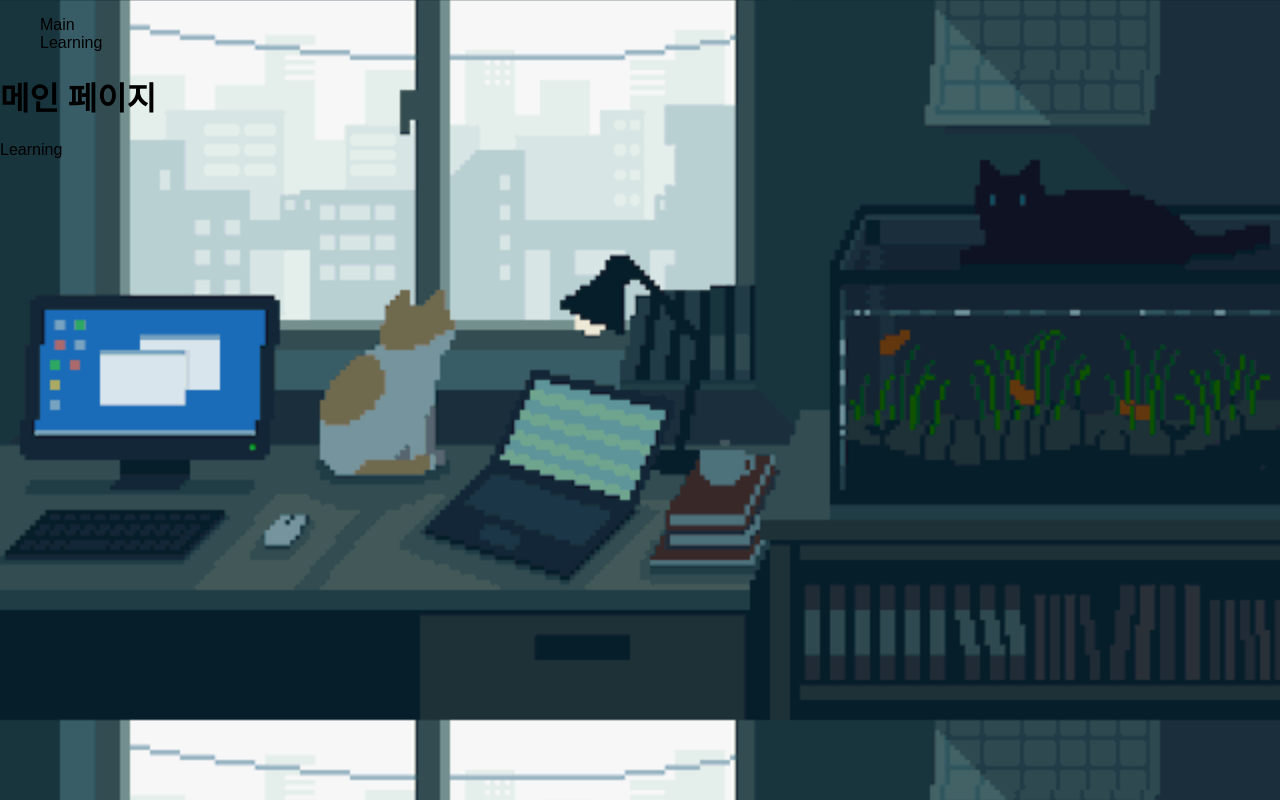
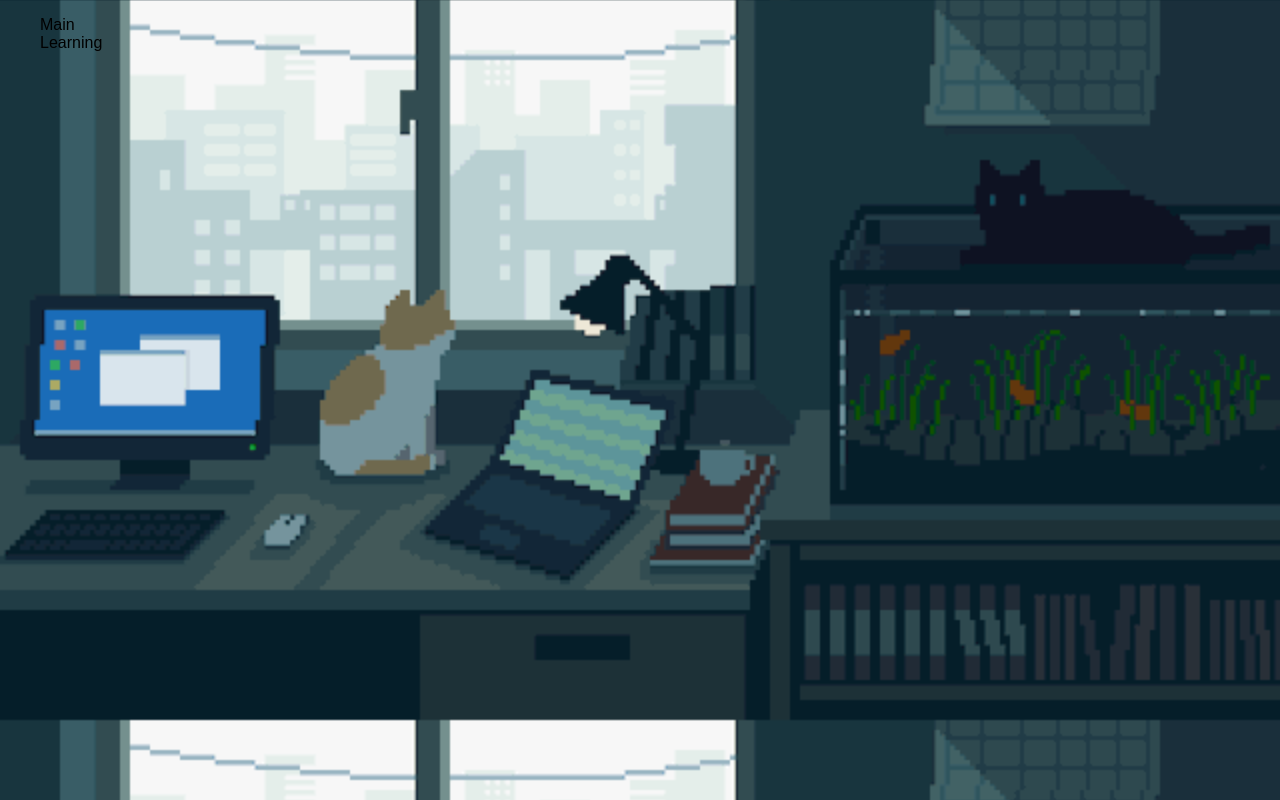
Before and after one commit to PANTS-GOORM/FrontEnd, a React (Create React App) app: page / in a window 1280 px wide. Built offline with nearby package versions, Linux system fonts and the light colour scheme; a web font is replaced by a local one.

Commit message:
🎨 입력창, 라이프 표시 컴포넌트로 분리

```diff
--- a/src/pages/MainPage/Main.tsx
+++ b/src/pages/MainPage/Main.tsx
@@ -2,12 +2,7 @@ import React from "react";
 import { Link } from "react-router-dom";
 
 function Main() {
-  return (
-    <div>
-      <h1>메인 페이지</h1>
-      <Link to="/learning">Learning</Link>
-    </div>
-  );
+  return <div>{/* <Link to="/learning">Learning</Link> */}</div>;
 }
 
 export default Main;
--- a/src/pages/PersonalTrainningPage/LearningPage.tsx
+++ b/src/pages/PersonalTrainningPage/LearningPage.tsx
@@ -2,11 +2,9 @@ import React, { useState } from "react";
 import VocabularyExplain from "../../components/features/Learning/VocabularyExplain/VocabularyExplain";
 import CurrentRound from "../../components/features/Learning/CurrentRound/CurrentRound";
 import ImageContent from "../../components/features/Learning/ImageContent/ImageContent";
-import heartImage from "../../assets/img/learning/heart.png";
 import AnswerInput from "../../components/features/Learning/AnswerInput/AnswerInput";
 
 const Learning: React.FC = () => {
-
   return (
     <div className="flex flex-col justify-center items-center h-screen gap-4">
       <CurrentRound />
```
Also changed, not shown: src/components/features/Learning/Life/Life.tsx (added, +16 -0 lines).
